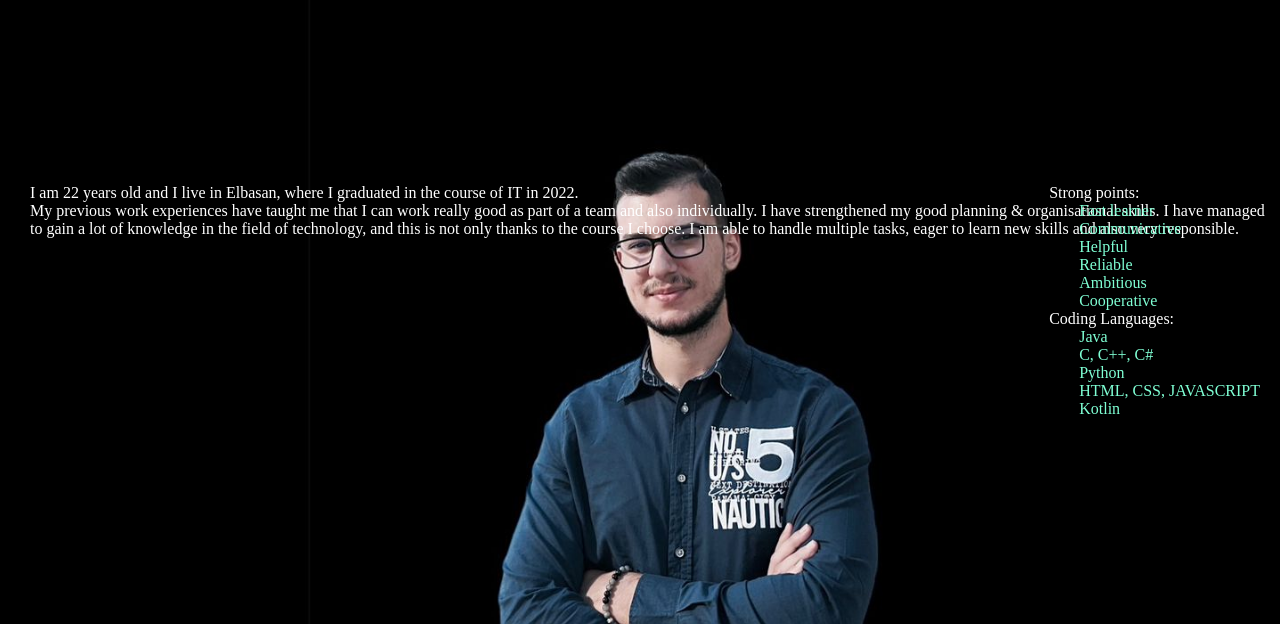
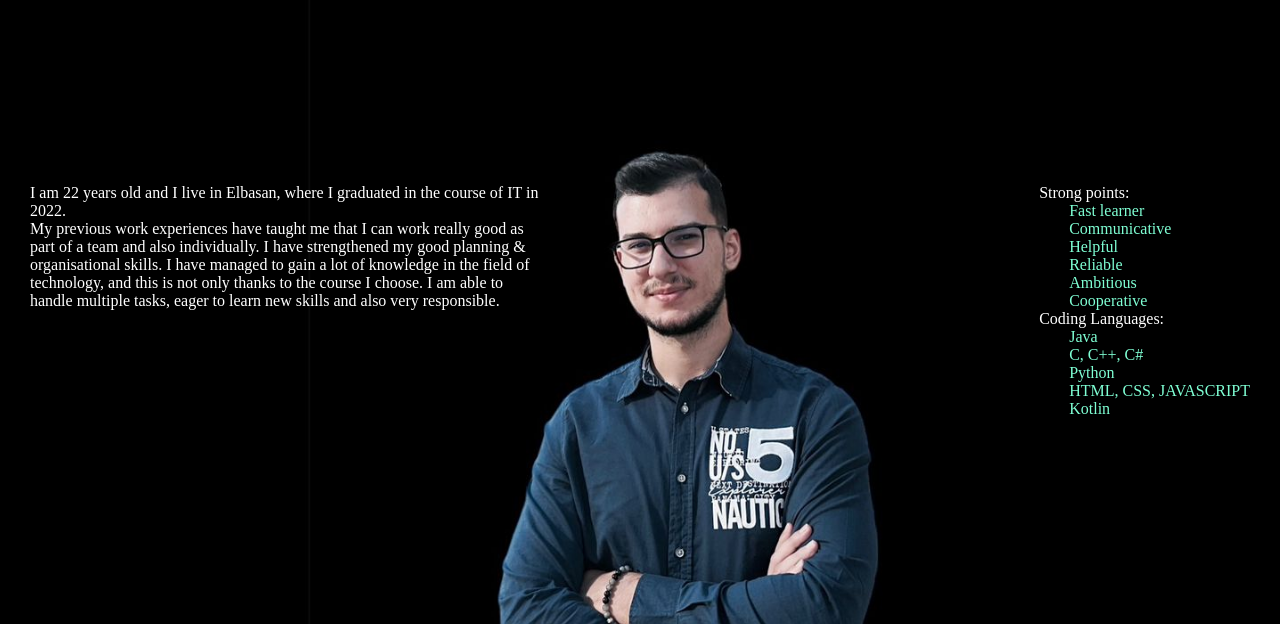
Before and after one commit to IgliH/IgliH, a plain HTML site: page about.html in a window 1280 px wide. Shown: the part 88-712 px from the top of the page. Drawn offline with Linux system fonts and the light colour scheme.

Commit message:
Update style2.css
Changed styling in about me file

```diff
--- a/style2.css
+++ b/style2.css
@@ -1,16 +1,19 @@
 .about_me{
+    position: relative;
     color: #fff;
     display: inline-block;
     margin-left: 30px;
     margin-top: 15%;
+    width: 40%;
 }
 
 .info{
     color: #fff;
-    display: inline-block;
-    position: absolute;
-    right: 20px;
+    position: relative;
+    float: right;
+    padding-right: 30px;
     margin-top: 15%;
+
 }
 
 .strong_points ul li{
```
